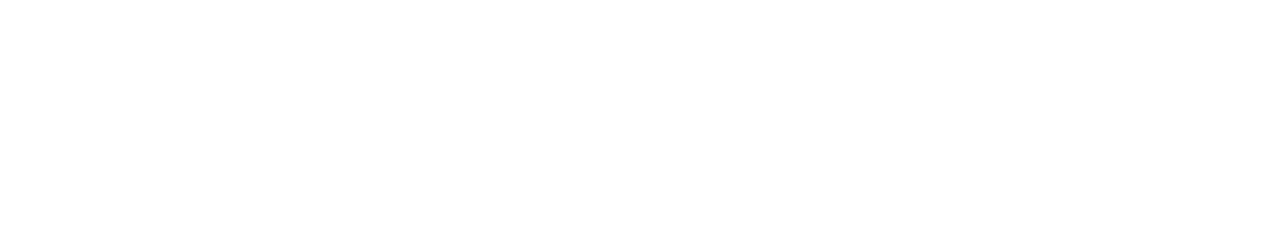
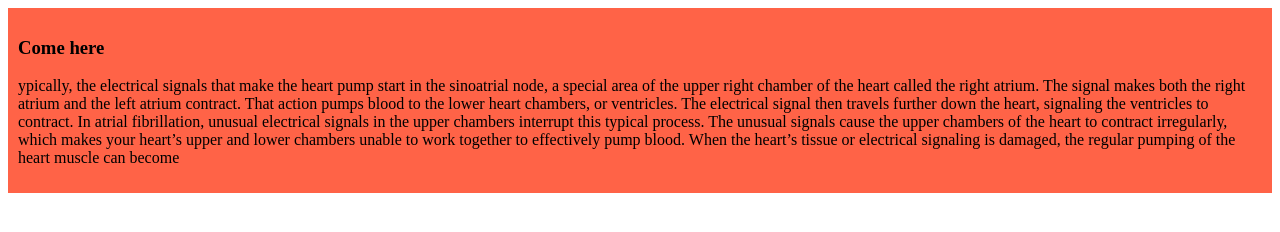
Before and after one commit to ZaHassan1/my-simple-web-sit, a plain HTML site: page index.html in a window 1280 px wide. Drawn offline with Linux system fonts and the light colour scheme.

Commit message:
added the first blog

```diff
--- /dev/null
+++ b/Style/blog.css
@@ -0,0 +1,5 @@
+.hm{
+    background-color: tomato;
+padding: 10px;
+
+}
--- a/index.html
+++ b/index.html
@@ -4,8 +4,21 @@
     <meta charset="UTF-8">
     <meta name="viewport" content="width=device-width, initial-scale=1.0">
     <title>my simple web site</title>
+ <link rel="stylesheet" href="Style/blog.css">
+
+
 </head>
 <body>
 
+    <div class="hm">
+        <h3> Come here</h3>
+        <p>ypically, the electrical signals that make the heart pump start in the sinoatrial node, a special area of the upper right chamber of the heart called the right atrium. The signal makes both the right atrium and the left atrium contract. That action pumps blood to the lower heart chambers, or ventricles. The electrical signal then travels further down the heart, signaling the ventricles to contract.
+
+            In atrial fibrillation, unusual electrical signals in the upper chambers interrupt this typical process. The unusual signals cause the upper chambers of the heart to contract irregularly, which makes your heart’s upper and lower chambers unable to work together to effectively pump blood.
+
+            When the heart’s tissue or electrical signaling is damaged, the regular pumping of the heart muscle can become</p>
+
+    </div>
+
 </body>
 </html>
```
